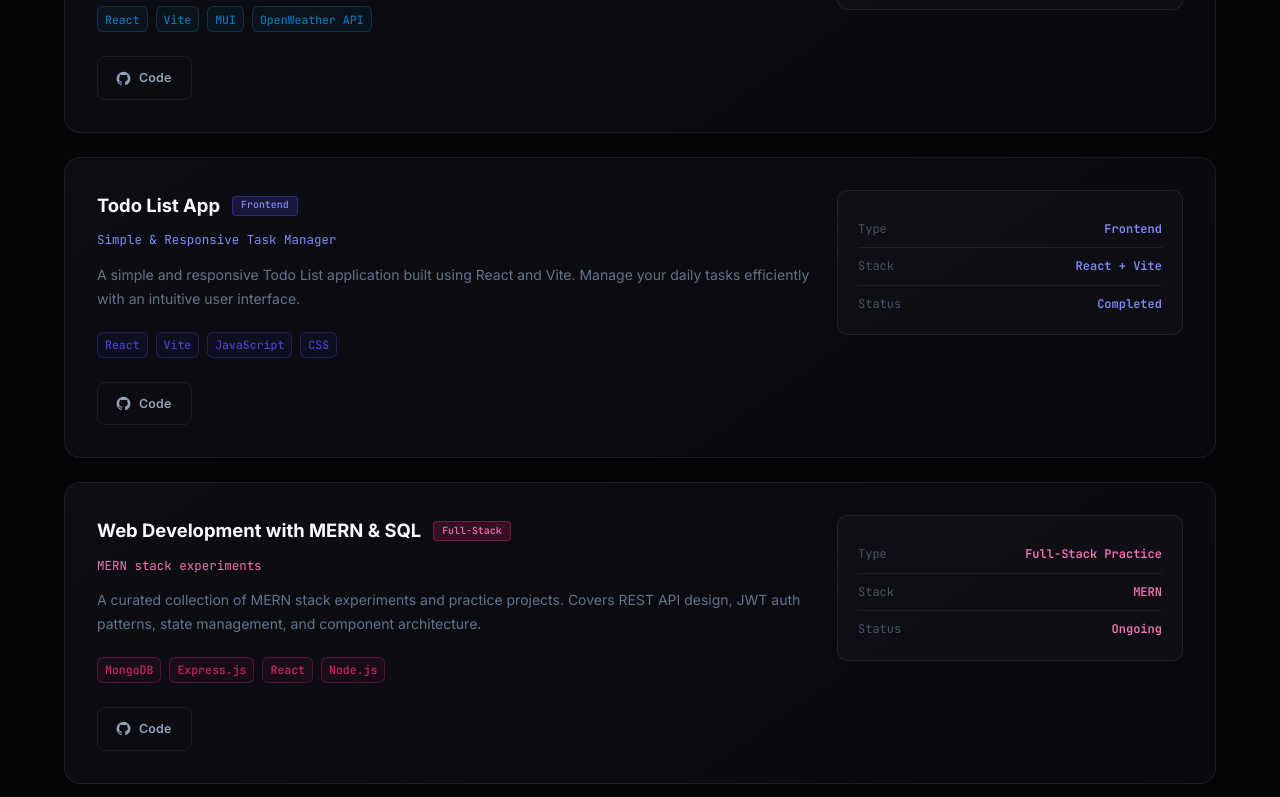
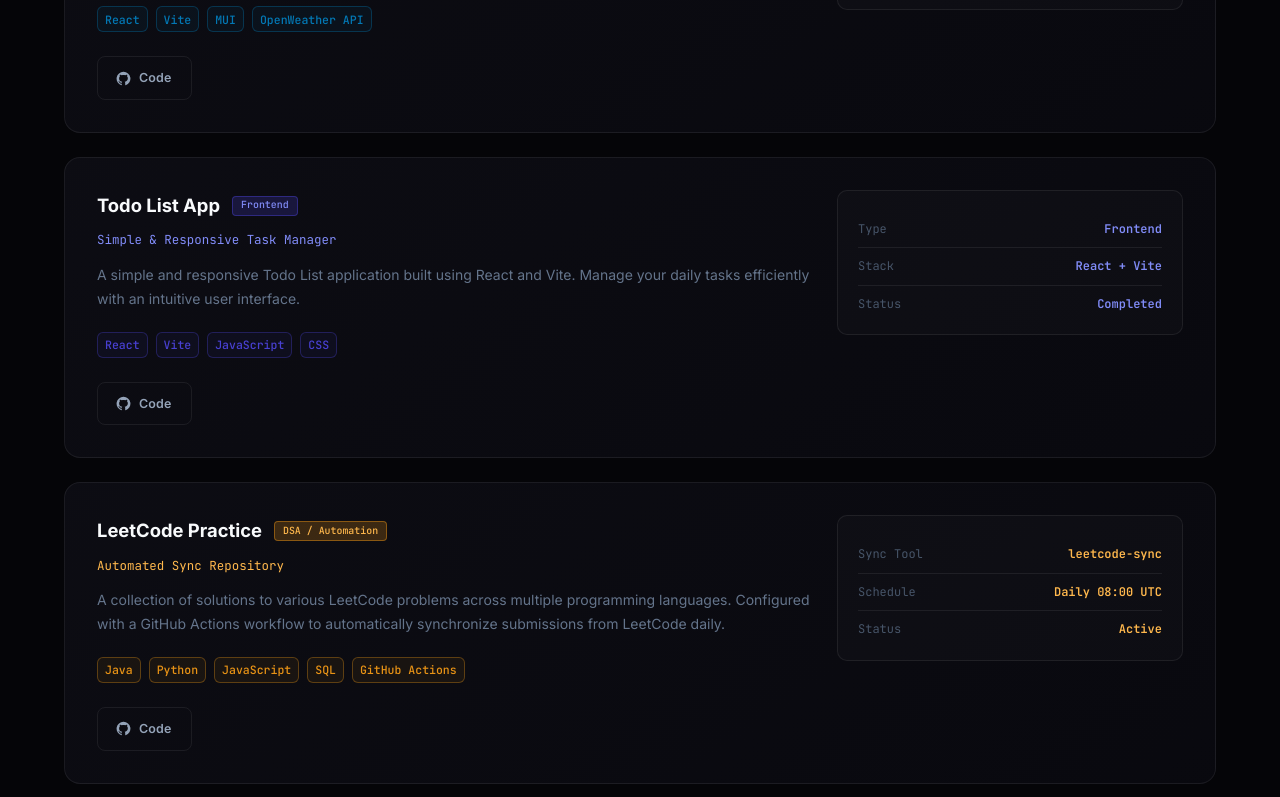
Before and after one commit to sahitya1903/portfolio, a React (Vite) app: page /projects in a window 1280 px wide. Shown: the part 2000-2797 px from the top of the page. Built offline with nearby package versions, Linux system fonts and the light colour scheme; no server answers.

Commit message:
fix: correcting data values and updating README documentation

```diff
--- a/src/components/layout/Footer.jsx
+++ b/src/components/layout/Footer.jsx
@@ -1,4 +1,4 @@
-import { Box, Container, Typography, IconButton } from '@mui/material';
+import { Box, Container, Typography } from '@mui/material';
 import GitHubIcon from '@mui/icons-material/GitHub';
 import LinkedInIcon from '@mui/icons-material/LinkedIn';
 import EmailIcon from '@mui/icons-material/Email';
--- a/src/components/layout/Navbar.jsx
+++ b/src/components/layout/Navbar.jsx
@@ -6,10 +6,6 @@ import {
   Container,
   Drawer,
   IconButton,
-  List,
-  ListItem,
-  ListItemButton,
-  ListItemText,
   Typography,
   useScrollTrigger,
 } from '@mui/material';
@@ -75,7 +71,12 @@ const Navbar = () => {
   const scrolled = useScrollTrigger({ disableHysteresis: true, threshold: 20 });
 
   // Close drawer on route change
-  useEffect(() => { setDrawerOpen(false); }, [pathname]);
+  useEffect(() => {
+    if (drawerOpen) {
+      const timer = setTimeout(() => setDrawerOpen(false), 0);
+      return () => clearTimeout(timer);
+    }
+  }, [pathname, drawerOpen]);
 
   return (
     <>
--- a/src/pages/About.jsx
+++ b/src/pages/About.jsx
@@ -1,6 +1,5 @@
-import { Box, Container, Typography, Button, Grid, LinearProgress } from '@mui/material';
+import { Box, Container, Typography, Grid, LinearProgress } from '@mui/material';
 import { motion } from 'framer-motion';
-import DescriptionOutlinedIcon from '@mui/icons-material/DescriptionOutlined';
 import SchoolIcon from '@mui/icons-material/School';
 import EmojiEventsIcon from '@mui/icons-material/EmojiEvents';
 import WorkIcon from '@mui/icons-material/Work';
@@ -50,7 +49,7 @@ const EXPERIENCES = [
   {
     type: 'achievement',
     icon: <StarIcon />,
-    title: '750+ GitHub Contributions',
+    title: '900+ GitHub Contributions',
     org: 'github.com/sahitya1903',
     period: '2024 – Present',
     desc: 'Consistent open-source contributor with an active streak spanning multiple projects — web, AI/ML, and tooling.',
--- a/src/pages/Contact.jsx
+++ b/src/pages/Contact.jsx
@@ -9,7 +9,7 @@ import { alpha } from '@mui/material/styles';
 
 import GlowCard from '../components/ui/GlowCard';
 import SectionHeader from '../components/ui/SectionHeader';
-import { VIOLET, VIOLET_LIGHT, BORDER } from '../theme/theme';
+import { VIOLET, VIOLET_LIGHT } from '../theme/theme';
 
 /* ─────────────────────────────────────────────────────────────
    EMAILJS CONFIG  — set these in your .env file:
--- a/src/pages/Home.jsx
+++ b/src/pages/Home.jsx
@@ -2,7 +2,6 @@ import { Box, Container, Typography, Button, Grid, Chip } from '@mui/material';
 import { motion } from 'framer-motion';
 import { Link as RouterLink } from 'react-router-dom';
 import ArrowOutwardIcon from '@mui/icons-material/ArrowOutward';
-import ArrowForwardIcon from '@mui/icons-material/ArrowForward';
 import GitHubIcon from '@mui/icons-material/GitHub';
 import OpenInNewIcon from '@mui/icons-material/OpenInNew';
 import DescriptionOutlinedIcon from '@mui/icons-material/DescriptionOutlined';
@@ -49,7 +48,7 @@ const PROJECTS = [
 const STATS = [
   { value: '2+', label: 'Years Coding' },
   { value: '6+', label: 'Projects' },
-  { value: '750+', label: 'GitHub Contributions' },
+  { value: '900+', label: 'GitHub Contributions' },
   { value: '15+', label: 'Tech Stack Tools' },
 ];
 
@@ -453,7 +452,7 @@ const GitHubSection = () => {
   const GITHUB_STATS = [
     { label: 'Public Repos', value: '15+', color: VIOLET_LIGHT },
     { label: 'Stars Earned', value: '20+', color: '#F59E0B' },
-    { label: 'Contributions', value: '750+', color: '#10B981' },
+    { label: 'Contributions', value: '900+', color: '#10B981' },
     { label: 'Followers', value: '15+', color: '#06B6D4' },
   ];
 
--- a/src/pages/Projects.jsx
+++ b/src/pages/Projects.jsx
@@ -123,6 +123,24 @@ const ALL_PROJECTS = [
     category: ['React', 'Vite', 'Frontend'],
   },
   {
+    id: 'leetcode-practice',
+    title: 'LeetCode Practice',
+    subtitle: 'Automated Sync Repository',
+    desc: 'A collection of solutions to various LeetCode problems across multiple programming languages. Configured with a GitHub Actions workflow to automatically synchronize submissions from LeetCode daily.',
+    tags: ['Java', 'Python', 'JavaScript', 'SQL', 'GitHub Actions'],
+    accent: '#FFA116',
+    accentLight: '#FFB84D',
+    flag: 'DSA / Automation',
+    github: 'https://github.com/sahitya1903/leetcode-practice',
+    live: null,
+    stats: [
+      { label: 'Sync Tool', value: 'leetcode-sync' },
+      { label: 'Schedule', value: 'Daily 08:00 UTC' },
+      { label: 'Status', value: 'Active' },
+    ],
+    category: ['DSA'],
+  },
+  {
     id: 'webdev-MERN',
     title: 'Web Development with MERN & SQL',
     subtitle: 'MERN stack experiments',
@@ -175,7 +193,7 @@ const ALL_PROJECTS = [
       { label: 'Status', value: 'Ongoing' },
     ],
     category: ['Python', 'DSA'],
-  },
+  }
 ];
 
 const FILTERS = ['All', 'Full-Stack', 'AI / ML', 'Frontend','DSA'];
```
Also changed, not shown: 1 other file (tests, documents, lock files or other folders).
